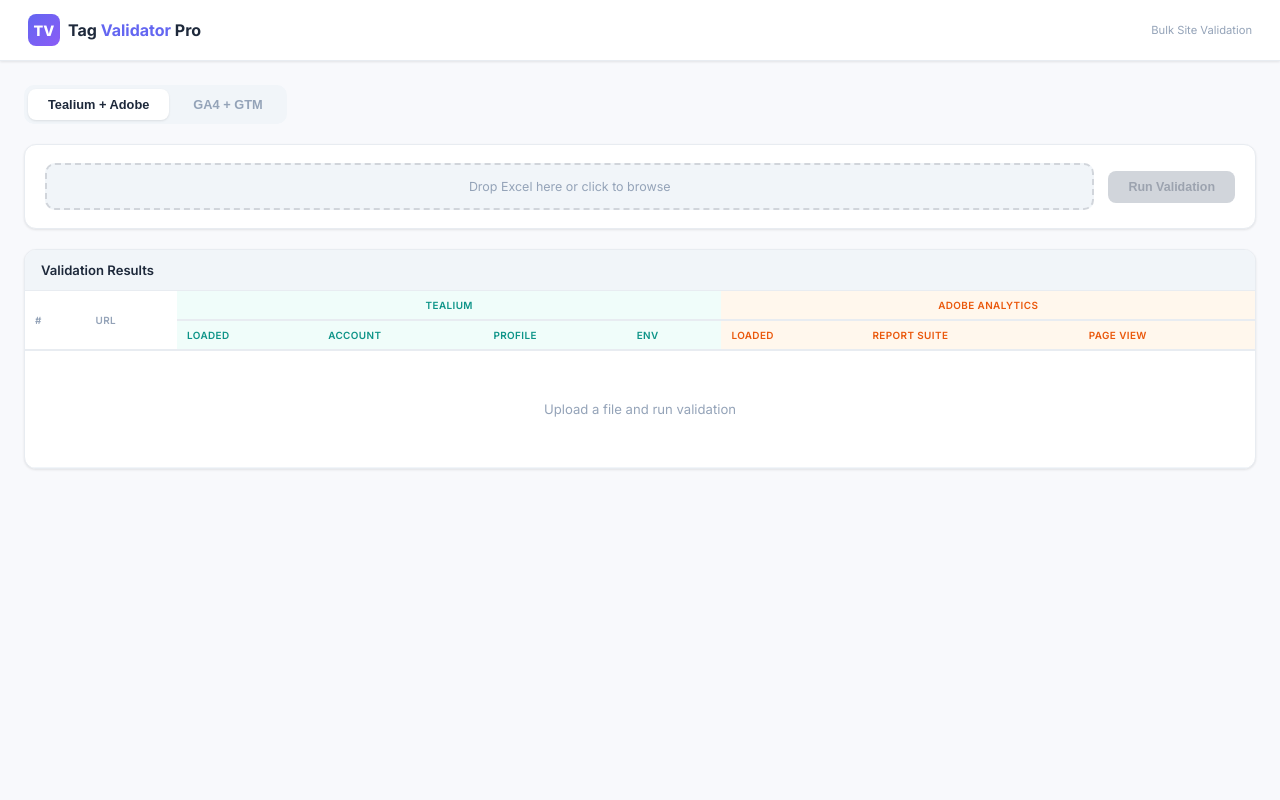
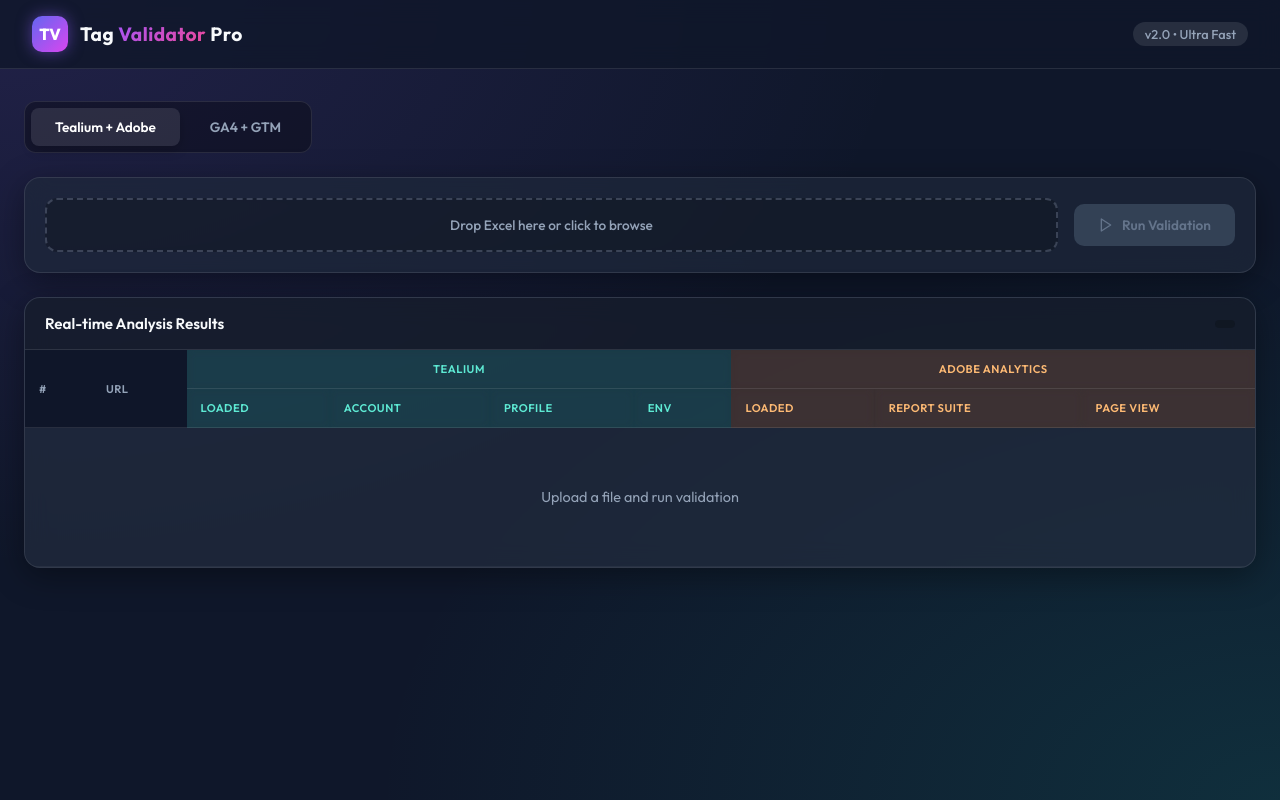
Before and after one commit to jhaa51834-byte/Tag-Validator-Pro, a website: page public/index.html in a window 1280 px wide. Drawn offline with Linux system fonts and the light colour scheme.

Commit message:
UI: Add sexy dark theme glassmorphism and speed up Python concurrency/sleeps

```diff
--- a/public/index.html
+++ b/public/index.html
@@ -4,138 +4,236 @@
     <meta charset="UTF-8">
     <meta name="viewport" content="width=device-width, initial-scale=1.0">
     <title>Tag Validator Pro</title>
-    <link href="https://fonts.googleapis.com/css2?family=Inter:wght@400;500;600;700;800&display=swap" rel="stylesheet">
+    <link href="https://fonts.googleapis.com/css2?family=Outfit:wght@300;400;500;600;700;800&display=swap" rel="stylesheet">
     <style>
         * { box-sizing: border-box; margin: 0; padding: 0; }
         :root {
-            --bg: #f8f9fc; --card: #ffffff; --border: #e8ecf1;
-            --text: #1e293b; --muted: #94a3b8; --subtle: #f1f5f9;
-            --accent: #6366f1; --accent-light: #eef2ff;
-            --teal: #0d9488; --teal-bg: #f0fdfa; --teal-border: #99f6e4;
-            --purple: #7c3aed; --purple-bg: #f5f3ff; --purple-border: #c4b5fd;
-            --pink: #db2777; --pink-bg: #fdf2f8; --pink-border: #f9a8d4;
-            --orange: #ea580c; --orange-bg: #fff7ed; --orange-border: #fdba74;
-            --green: #16a34a; --red: #dc2626;
-            --shadow: 0 1px 3px rgba(0,0,0,0.06), 0 1px 2px rgba(0,0,0,0.04);
-            --shadow-lg: 0 4px 12px rgba(0,0,0,0.08);
+            --bg: #0f172a;
+            --card-bg: rgba(30, 41, 59, 0.7);
+            --border: rgba(255, 255, 255, 0.1);
+            --text: #f8fafc;
+            --muted: #94a3b8;
+            --accent: #8b5cf6;
+            --accent-glow: rgba(139, 92, 246, 0.5);
+            --teal: #14b8a6;
+            --teal-bg: rgba(20, 184, 166, 0.1);
+            --purple: #a855f7;
+            --purple-bg: rgba(168, 85, 247, 0.1);
+            --pink: #ec4899;
+            --pink-bg: rgba(236, 72, 153, 0.1);
+            --orange: #f97316;
+            --orange-bg: rgba(249, 115, 22, 0.1);
+            --green: #22c55e;
+            --red: #ef4444;
+            --shadow: 0 8px 32px 0 rgba(0, 0, 0, 0.37);
         }
-        body { background: var(--bg); color: var(--text); font-family: 'Inter', sans-serif; }
+
+        body {
+            background: var(--bg);
+            background-image:
+                radial-gradient(at 0% 0%, rgba(139, 92, 246, 0.15) 0px, transparent 50%),
+                radial-gradient(at 100% 100%, rgba(20, 184, 166, 0.15) 0px, transparent 50%);
+            background-attachment: fixed;
+            color: var(--text);
+            font-family: 'Outfit', sans-serif;
+            min-height: 100vh;
+        }
+
+        /* Glassmorphism utility */
+        .glass {
+            background: var(--card-bg);
+            backdrop-filter: blur(12px);
+            -webkit-backdrop-filter: blur(12px);
+            border: 1px solid var(--border);
+            border-radius: 16px;
+            box-shadow: var(--shadow);
+        }
 
         .navbar {
             display: flex; align-items: center; justify-content: space-between;
-            padding: 14px 28px; background: #fff; border-bottom: 1px solid var(--border);
-            box-shadow: var(--shadow);
+            padding: 16px 32px;
+            border-bottom: 1px solid var(--border);
+            background: rgba(15, 23, 42, 0.8);
+            backdrop-filter: blur(12px);
+            position: sticky;
+            top: 0; z-index: 100;
         }
-        .navbar .logo { display: flex; align-items: center; gap: 8px; }
+        .navbar .logo { display: flex; align-items: center; gap: 12px; }
         .navbar .logo-icon {
-            width: 32px; height: 32px; border-radius: 8px;
-            background: linear-gradient(135deg, #6366f1, #8b5cf6);
+            width: 36px; height: 36px; border-radius: 10px;
+            background: linear-gradient(135deg, #6366f1, #d946ef);
             display: flex; align-items: center; justify-content: center;
-            color: #fff; font-weight: 800; font-size: 0.9rem;
+            color: #fff; font-weight: 800; font-size: 1rem;
+            box-shadow: 0 0 15px var(--accent-glow);
         }
-        .navbar h1 { font-size: 1rem; font-weight: 700; }
-        .navbar h1 span { color: var(--accent); }
+        .navbar h1 { font-size: 1.2rem; font-weight: 700; letter-spacing: 0.5px; }
+        .navbar h1 span {
+            background: linear-gradient(135deg, #a855f7, #ec4899);
+            -webkit-background-clip: text;
+            -webkit-text-fill-color: transparent;
+        }
 
-        .main { max-width: 1400px; margin: 0 auto; padding: 24px; }
+        .main { max-width: 1400px; margin: 0 auto; padding: 32px 24px; }
 
         /* Mode Toggle */
         .mode-toggle {
-            display: flex; background: var(--subtle); border-radius: 10px;
-            padding: 4px; gap: 4px; margin-bottom: 20px; width: fit-content;
+            display: inline-flex;
+            background: rgba(0,0,0,0.3);
+            border-radius: 12px;
+            padding: 6px; gap: 6px; margin-bottom: 24px;
+            border: 1px solid var(--border);
         }
         .mode-btn {
-            padding: 8px 20px; border-radius: 8px; border: none; cursor: pointer;
-            font-size: 0.8rem; font-weight: 600; color: var(--muted);
-            background: transparent; transition: all 0.2s;
+            padding: 10px 24px; border-radius: 8px; border: none; cursor: pointer;
+            font-size: 0.85rem; font-weight: 600; color: var(--muted);
+            background: transparent; transition: all 0.3s cubic-bezier(0.4, 0, 0.2, 1);
+            font-family: inherit;
         }
-        .mode-btn.active { background: #fff; color: var(--text); box-shadow: var(--shadow); }
-        .mode-btn:hover:not(.active) { color: var(--text); }
+        .mode-btn.active {
+            background: rgba(255,255,255,0.1);
+            color: #fff;
+            box-shadow: 0 4px 12px rgba(0,0,0,0.2);
+        }
+        .mode-btn:hover:not(.active) { color: #fff; background: rgba(255,255,255,0.05); }
 
         /* Control Bar */
         .control-bar {
-            display: flex; gap: 14px; align-items: center; flex-wrap: wrap;
-            padding: 18px 20px; border-radius: 12px; background: #fff;
-            border: 1px solid var(--border); box-shadow: var(--shadow); margin-bottom: 20px;
+            display: flex; gap: 16px; align-items: center; flex-wrap: wrap;
+            padding: 20px; margin-bottom: 24px;
         }
         .upload-box {
-            flex: 1; min-width: 180px; border: 2px dashed #d1d5db; border-radius: 10px;
-            padding: 14px; text-align: center; cursor: pointer; transition: all 0.2s;
-            background: var(--subtle);
+            flex: 1; min-width: 220px; border: 2px dashed rgba(148, 163, 184, 0.3); border-radius: 12px;
+            padding: 16px; text-align: center; cursor: pointer; transition: all 0.3s ease;
+            background: rgba(0,0,0,0.2);
         }
-        .upload-box:hover { border-color: var(--accent); background: var(--accent-light); }
-        .upload-box p { font-size: 0.78rem; color: var(--muted); }
-        .upload-box .ready { color: var(--green); font-weight: 600; }
+        .upload-box:hover {
+            border-color: var(--accent);
+            background: rgba(139, 92, 246, 0.1);
+            transform: translateY(-2px);
+        }
+        .upload-box p { font-size: 0.85rem; color: var(--muted); font-weight: 500; }
+        .upload-box .ready { color: var(--teal); font-weight: 700; text-shadow: 0 0 10px rgba(20, 184, 166, 0.4); }
+
         .btn {
-            padding: 9px 20px; border-radius: 8px; font-weight: 600; font-size: 0.78rem;
-            cursor: pointer; border: none; transition: all 0.15s;
+            padding: 12px 24px; border-radius: 10px; font-weight: 600; font-size: 0.85rem;
+            cursor: pointer; border: none; transition: all 0.3s cubic-bezier(0.4, 0, 0.2, 1);
+            font-family: inherit; display: flex; align-items: center; justify-content: center; gap: 8px;
         }
-        .btn-primary { background: var(--accent); color: #fff; }
-        .btn-primary:hover:not(:disabled) { background: #4f46e5; transform: translateY(-1px); box-shadow: 0 4px 12px rgba(99,102,241,0.3); }
-        .btn-primary:disabled { background: #d1d5db; color: #9ca3af; cursor: default; }
-        .btn-download { background: #f0fdf4; border: 1px solid #86efac; color: var(--green); }
-        .btn-download:hover { background: #dcfce7; }
+        .btn-primary {
+            background: linear-gradient(135deg, #8b5cf6, #ec4899);
+            color: #fff;
+            box-shadow: 0 4px 15px rgba(236, 72, 153, 0.3);
+        }
+        .btn-primary:hover:not(:disabled) {
+            transform: translateY(-2px);
+            box-shadow: 0 8px 25px rgba(236, 72, 153, 0.5);
+        }
+        .btn-primary:disabled {
+            background: #334155; color: #64748b; cursor: not-allowed; box-shadow: none;
+        }
+
+        .btn-download {
+            background: rgba(34, 197, 94, 0.1);
+            border: 1px solid rgba(34, 197, 94, 0.3);
+            color: #4ade80;
+        }
+        .btn-download:hover {
+            background: rgba(34, 197, 94, 0.2);
+            box-shadow: 0 0 15px rgba(34, 197, 94, 0.2);
+        }
 
         /* Progress */
-        .progress-section { display: flex; align-items: center; gap: 10px; flex: 2; min-width: 260px; }
-        .progress-track { flex: 1; height: 5px; background: #e2e8f0; border-radius: 3px; overflow: hidden; }
-        .progress-fill { height: 100%; width: 0%; background: linear-gradient(90deg, var(--accent), #a78bfa); transition: width 0.4s; border-radius: 3px; }
-        .progress-label { font-size: 0.7rem; color: var(--muted); white-space: nowrap; }
+        .progress-section { display: flex; align-items: center; gap: 12px; flex: 2; min-width: 260px; }
+        .progress-track { flex: 1; height: 6px; background: rgba(0,0,0,0.3); border-radius: 4px; overflow: hidden; }
+        .progress-fill {
+            height: 100%; width: 0%;
+            background: linear-gradient(90deg, #14b8a6, #3b82f6, #8b5cf6);
+            background-size: 200% 200%;
+            animation: gradientMove 2s ease infinite;
+            transition: width 0.4s cubic-bezier(0.4, 0, 0.2, 1);
+            border-radius: 4px;
+            box-shadow: 0 0 10px rgba(139, 92, 246, 0.5);
+        }
+        @keyframes gradientMove { 0% { background-position: 0% 50%; } 50% { background-position: 100% 50%; } 100% { background-position: 0% 50%; } }
+        .progress-label { font-size: 0.8rem; color: var(--muted); font-weight: 600; white-space: nowrap; }
 
         /* Stats */
-        .stats-bar { display: grid; grid-template-columns: repeat(auto-fit, minmax(150px, 1fr)); gap: 12px; margin-bottom: 20px; }
+        .stats-bar { display: grid; grid-template-columns: repeat(auto-fit, minmax(200px, 1fr)); gap: 16px; margin-bottom: 24px; }
         .stat {
-            background: #fff; border: 1px solid var(--border); border-radius: 10px;
-            padding: 14px 16px; display: flex; align-items: center; gap: 10px;
-            box-shadow: var(--shadow);
+            padding: 16px 20px; display: flex; align-items: center; gap: 14px;
+            transition: transform 0.3s;
         }
-        .stat-dot { width: 10px; height: 10px; border-radius: 50%; }
-        .stat-val { font-size: 1.3rem; font-weight: 700; }
-        .stat-lbl { font-size: 0.68rem; color: var(--muted); }
-        .dot-teal { background: var(--teal); } .val-teal { color: var(--teal); }
-        .dot-gtm { background: var(--purple); } .val-gtm { color: var(--purple); }
-        .dot-ga4 { background: var(--pink); } .val-ga4 { color: var(--pink); }
-        .dot-adobe { background: var(--orange); } .val-adobe { color: var(--orange); }
+        .stat:hover { transform: translateY(-3px); }
+        .stat-dot { width: 12px; height: 12px; border-radius: 50%; box-shadow: 0 0 10px currentColor; }
+        .stat-val { font-size: 1.6rem; font-weight: 800; line-height: 1.1; }
+        .stat-lbl { font-size: 0.75rem; color: var(--muted); font-weight: 500; text-transform: uppercase; letter-spacing: 0.5px; margin-top: 4px;}
+
+        .dot-teal { background: var(--teal); color: var(--teal); } .val-teal { color: #5eead4; }
+        .dot-gtm { background: var(--purple); color: var(--purple); } .val-gtm { color: #d8b4fe; }
+        .dot-ga4 { background: var(--pink); color: var(--pink); } .val-ga4 { color: #fbcfe8; }
+        .dot-adobe { background: var(--orange); color: var(--orange); } .val-adobe { color: #fdba74; }
 
         /* Table */
-        .table-card {
-            background: #fff; border: 1px solid var(--border);
-            border-radius: 12px; overflow: hidden; box-shadow: var(--shadow);
-        }
+        .table-card { overflow: hidden; }
         .table-bar {
             display: flex; justify-content: space-between; align-items: center;
-            padding: 12px 16px; border-bottom: 1px solid var(--border); background: var(--subtle);
+            padding: 16px 20px; border-bottom: 1px solid var(--border);
+            background: rgba(0,0,0,0.2);
         }
-        .table-bar h3 { font-size: 0.82rem; font-weight: 600; }
-        .table-wrap { overflow-x: auto; max-height: 500px; overflow-y: auto; }
-        table { width: 100%; border-collapse: collapse; font-size: 0.72rem; white-space: nowrap; }
-        thead { position: sticky; top: 0; z-index: 2; background: #fff; }
+        .table-bar h3 { font-size: 0.95rem; font-weight: 600; }
+        .table-wrap { overflow-x: auto; max-height: 550px; overflow-y: auto; }
+
+        /* Custom Scrollbar */
+        .table-wrap::-webkit-scrollbar { width: 8px; height: 8px; }
+        .table-wrap::-webkit-scrollbar-track { background: rgba(0,0,0,0.1); }
+        .table-wrap::-webkit-scrollbar-thumb { background: rgba(255,255,255,0.2); border-radius: 4px; }
+        .table-wrap::-webkit-scrollbar-thumb:hover { background: rgba(255,255,255,0.3); }
+
+        table { width: 100%; border-collapse: separate; border-spacing: 0; font-size: 0.8rem; white-space: nowrap; }
+        thead { position: sticky; top: 0; z-index: 2; }
         th {
-            padding: 8px 10px; font-weight: 600; text-transform: uppercase;
-            letter-spacing: 0.4px; font-size: 0.62rem; color: var(--muted);
-            border-bottom: 2px solid var(--border); text-align: left;
+            padding: 12px 14px; font-weight: 600; text-transform: uppercase;
+            letter-spacing: 0.5px; font-size: 0.7rem; color: var(--muted);
+            border-bottom: 1px solid rgba(255,255,255,0.1); text-align: left;
+            background: rgba(15, 23, 42, 0.95);
+            backdrop-filter: blur(4px);
         }
-        td { padding: 7px 10px; border-bottom: 1px solid #f1f5f9; }
-        tr:hover td { background: #fafbfe; }
+        td {
+            padding: 10px 14px;
+            border-bottom: 1px solid rgba(255,255,255,0.05);
+            background: rgba(255,255,255,0.01);
+            transition: background 0.2s;
+        }
+        tr:hover td { background: rgba(255,255,255,0.05); }
 
         /* Section headers */
-        th.h-teal { color: var(--teal); background: var(--teal-bg); }
-        th.h-gtm { color: var(--purple); background: var(--purple-bg); }
-        th.h-ga4 { color: var(--pink); background: var(--pink-bg); }
-        th.h-adobe { color: var(--orange); background: var(--orange-bg); }
+        th.h-teal { color: #5eead4; background: rgba(20, 184, 166, 0.15); }
+        th.h-gtm { color: #d8b4fe; background: rgba(168, 85, 247, 0.15); }
+        th.h-ga4 { color: #fbcfe8; background: rgba(236, 72, 153, 0.15); }
+        th.h-adobe { color: #fdba74; background: rgba(249, 115, 22, 0.15); }
 
-        .badge { padding: 2px 8px; border-radius: 20px; font-size: 0.6rem; font-weight: 700; }
-        .b-pass { background: #f0fdf4; color: var(--green); border: 1px solid #bbf7d0; }
-        .b-fail { background: #fef2f2; color: var(--red); border: 1px solid #fecaca; }
-        .mono { font-family: monospace; font-size: 0.7rem; color: var(--purple); }
-        .url-col { max-width: 260px; overflow: hidden; text-overflow: ellipsis; color: #475569; }
-        .empty-msg { text-align: center; padding: 50px; color: var(--muted); font-size: 0.82rem; }
+        .badge {
+            padding: 4px 10px; border-radius: 20px; font-size: 0.65rem; font-weight: 700;
+            letter-spacing: 0.5px; text-transform: uppercase;
+        }
+        .b-pass { background: rgba(34, 197, 94, 0.15); color: #4ade80; border: 1px solid rgba(34, 197, 94, 0.3); box-shadow: 0 0 10px rgba(34, 197, 94, 0.1); }
+        .b-fail { background: rgba(239, 68, 68, 0.15); color: #f87171; border: 1px solid rgba(239, 68, 68, 0.3); box-shadow: 0 0 10px rgba(239, 68, 68, 0.1); }
+
+        .mono { font-family: 'SFMono-Regular', Consolas, 'Liberation Mono', Menlo, monospace; font-size: 0.75rem; color: #a78bfa; background: rgba(139, 92, 246, 0.1); padding: 2px 6px; border-radius: 4px;}
+        .url-col { max-width: 280px; overflow: hidden; text-overflow: ellipsis; color: #e2e8f0; font-weight: 500; }
+        .empty-msg { text-align: center; padding: 60px; color: var(--muted); font-size: 0.9rem; }
 
         .log-box {
-            background: #1e293b; border-radius: 8px; padding: 10px; font-family: monospace;
-            font-size: 0.7rem; height: 80px; overflow-y: auto; color: #4ade80;
-            margin-bottom: 20px; border: 1px solid #334155;
+            background: rgba(0,0,0,0.4); border-radius: 12px; padding: 16px;
+            font-family: 'SFMono-Regular', Consolas, monospace;
+            font-size: 0.75rem; height: 120px; overflow-y: auto; color: #4ade80;
+            margin-bottom: 24px; border: 1px solid var(--border);
+            box-shadow: inset 0 2px 10px rgba(0,0,0,0.5);
         }
-        .hidden { display: none; }
+        .log-box div { margin-bottom: 4px; opacity: 0; animation: fadeIn 0.3s forwards; }
+        @keyframes fadeIn { to { opacity: 1; } }
+
+        .hidden { display: none !important; }
     </style>
 </head>
 <body>
@@ -144,7 +242,7 @@
             <div class="logo-icon">TV</div>
             <h1>Tag <span>Validator</span> Pro</h1>
         </div>
-        <span style="font-size:0.7rem; color:var(--muted);">Bulk Site Validation</span>
+        <span style="font-size:0.8rem; color:var(--muted); font-weight:500; background: rgba(255,255,255,0.1); padding: 4px 12px; border-radius: 20px;">v2.0 • Ultra Fast</span>
     </nav>
 
     <div class="main">
@@ -155,36 +253,42 @@
         </div>
 
         <!-- Control Bar -->
-        <div class="control-bar">
+        <div class="control-bar glass">
             <div id="uploadBox" class="upload-box">
                 <p id="uploadText">Drop Excel here or click to browse</p>
                 <input type="file" id="fileInput" class="hidden" accept=".xlsx,.xls">
             </div>
-            <button id="runBtn" class="btn btn-primary" disabled>Run Validation</button>
+            <button id="runBtn" class="btn btn-primary" disabled>
+                <svg width="16" height="16" viewBox="0 0 24 24" fill="none" stroke="currentColor" stroke-width="2" stroke-linecap="round" stroke-linejoin="round"><polygon points="5 3 19 12 5 21 5 3"></polygon></svg>
+                Run Validation
+            </button>
             <div id="progressSection" class="progress-section hidden">
                 <span id="progressLabel" class="progress-label">0/0</span>
                 <div class="progress-track"><div id="progressBar" class="progress-fill"></div></div>
                 <span id="percentLabel" class="progress-label">0%</span>
             </div>
-            <button id="downloadBtn" class="btn btn-download hidden">Download Report</button>
+            <button id="downloadBtn" class="btn btn-download hidden">
+                <svg width="16" height="16" viewBox="0 0 24 24" fill="none" stroke="currentColor" stroke-width="2" stroke-linecap="round" stroke-linejoin="round"><path d="M21 15v4a2 2 0 0 1-2 2H5a2 2 0 0 1-2-2v-4"></path><polyline points="7 10 12 15 17 10"></polyline><line x1="12" y1="15" x2="12" y2="3"></line></svg>
+                Download Report
+            </button>
         </div>
 
-        <div id="logBox" class="log-box hidden">Waiting...</div>
+        <div id="logBox" class="log-box hidden">System Ready... Waiting for input.</div>
 
         <!-- Stats -->
         <div id="statsBar" class="stats-bar hidden"></div>
 
         <!-- Table -->
-        <div class="table-card">
+        <div class="table-card glass">
             <div class="table-bar">
-                <h3 id="tableTitle">Validation Results</h3>
-                <span id="totalCount" style="font-size:0.7rem; color:var(--muted);"></span>
+                <h3 id="tableTitle">Real-time Analysis Results</h3>
+                <span id="totalCount" style="font-size:0.75rem; color:var(--muted); font-weight: 500; background: rgba(0,0,0,0.2); padding: 4px 10px; border-radius: 12px;"></span>
             </div>
             <div class="table-wrap">
                 <table>
                     <thead id="tableHead"></thead>
                     <tbody id="resultsBody">
-                        <tr><td colspan="10" class="empty-msg">Upload a file and run validation</td></tr>
+                        <tr><td colspan="10" class="empty-msg">Upload a file and run validation to see magic happen ✨</td></tr>
                     </tbody>
                 </table>
             </div>
```
Also changed, not shown: 1 other file.
